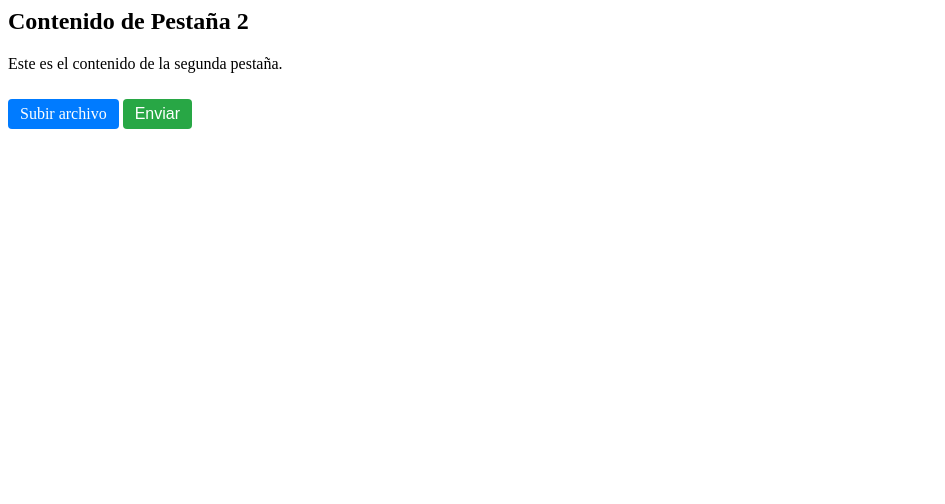
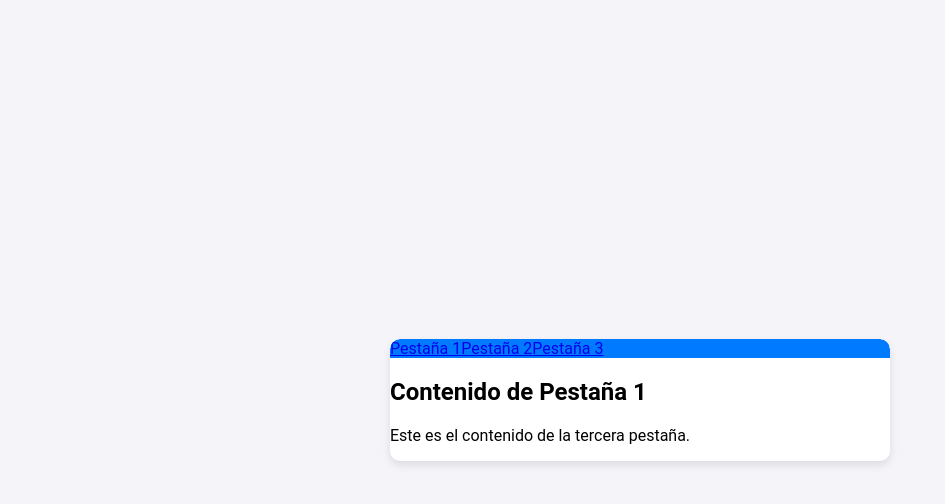
Before and after one commit to DiegVas/IPC2_Proyecto2_202300638, a Flask app: template templates/layouts/File.html in a window 1280 px wide. Shown: the top 504 px of the page, without its empty margins (0-945 px from the left). Run offline with Flask 3, Linux system fonts and the light colour scheme; the template is opened without the code that fills it, so the values that code supplies are empty.

Commit message:
Eliminacion de javascript en el codigo

```diff
--- a/app.py
+++ b/app.py
@@ -4,9 +4,19 @@
 app = Flask(__name__)
 
 
+@app.route("/file")
+def file():
+    return render_template("/layouts/File.html")
+
+
 @app.route("/")
 def home():
-    return render_template("index.html")
+    return render_template("/layouts/Process.html")
+
+
+@app.route("/help")
+def help():
+    return render_template("/layouts/Report.html")
 
 
 if __name__ == "__main__":
--- a/templates/index.html
+++ b/templates/base.html
@@ -55,37 +55,8 @@
   </head>
   <body>
     <div class="tab-container">
-      <div class="tab-header">
-        <div class="tab" data-tab="1">Pestaña 1</div>
-        <div class="tab" data-tab="2">Pestaña 2</div>
-        <div class="tab" data-tab="3">Pestaña 3</div>
-      </div>
-
-      {% include 'layouts/Report.html' %} {% include 'layouts/File.html' %} {%
-      include 'layouts/Process.html' %}
+      <div class="tab-header">{% block tab %}{% endblock %}</div>
+      {% block content %}{% endblock %}
     </div>
-
-    <script>
-      document.addEventListener("DOMContentLoaded", function () {
-        const tabs = document.querySelectorAll(".tab");
-        const contents = document.querySelectorAll(".tab-content");
-
-        tabs.forEach((tab) => {
-          tab.addEventListener("click", function () {
-            tabs.forEach((item) => item.classList.remove("active"));
-            contents.forEach((content) => content.classList.remove("active"));
-
-            tab.classList.add("active");
-            document
-              .getElementById("tab-" + tab.getAttribute("data-tab"))
-              .classList.add("active");
-          });
-        });
-
-        // Activar la primera pestaña por defecto
-        tabs[0].classList.add("active");
-        contents[0].classList.add("active");
-      });
-    </script>
   </body>
 </html>
--- a/templates/layouts/File.html
+++ b/templates/layouts/File.html
@@ -1,50 +1,12 @@
-<div class="tab-content" id="tab-2">
-  <h2>Contenido de Pestaña 2</h2>
-  <p>Este es el contenido de la segunda pestaña.</p>
+{% extends "base.html" %} {% block tab %}
+<a href="{{ url_for('file') }}" class="tab active" data-tab="1">Pestaña 1</a>
+<a href="{{ url_for('home') }}" class="tab" data-tab="2">Pestaña 2</a>
+<a href="{{ url_for('help') }}" class="tab" data-tab="3">Pestaña 3</a>
+{% endblock %}
 
-  <form action="/upload" method="post" enctype="multipart/form-data">
-    <label for="file-upload" class="custom-file-upload">
-      <i class="fa fa-cloud-upload"></i> Subir archivo
-    </label>
-    <input id="file-upload" type="file" name="file" />
-    <button type="submit">Enviar</button>
-  </form>
+{% block content %}
+<div class="tab-content" id="tab-1"></div>
+  <h2>Contenido de Pestaña 1</h2>
+  <p>Este es el contenido de la tercera pestaña.</p>
 </div>
-
-<style>
-  .custom-file-upload {
-    display: inline-block;
-    padding: 6px 12px;
-    cursor: pointer;
-    background-color: #007bff;
-    color: white;
-    border-radius: 4px;
-    font-size: 16px;
-    transition: background-color 0.3s;
-  }
-
-  .custom-file-upload:hover {
-    background-color: #0056b3;
-  }
-
-  input[type="file"] {
-    display: none;
-  }
-
-  button {
-    display: inline-block;
-    padding: 6px 12px;
-    cursor: pointer;
-    background-color: #28a745;
-    color: white;
-    border: none;
-    border-radius: 4px;
-    font-size: 16px;
-    transition: background-color 0.3s;
-    margin-top: 10px;
-  }
-
-  button:hover {
-    background-color: #218838;
-  }
-</style>
+{% endblock %}
```
Also changed, not shown: templates/layouts/Process.html (+10 -2 lines), templates/layouts/Report.html (+11 -3 lines).
